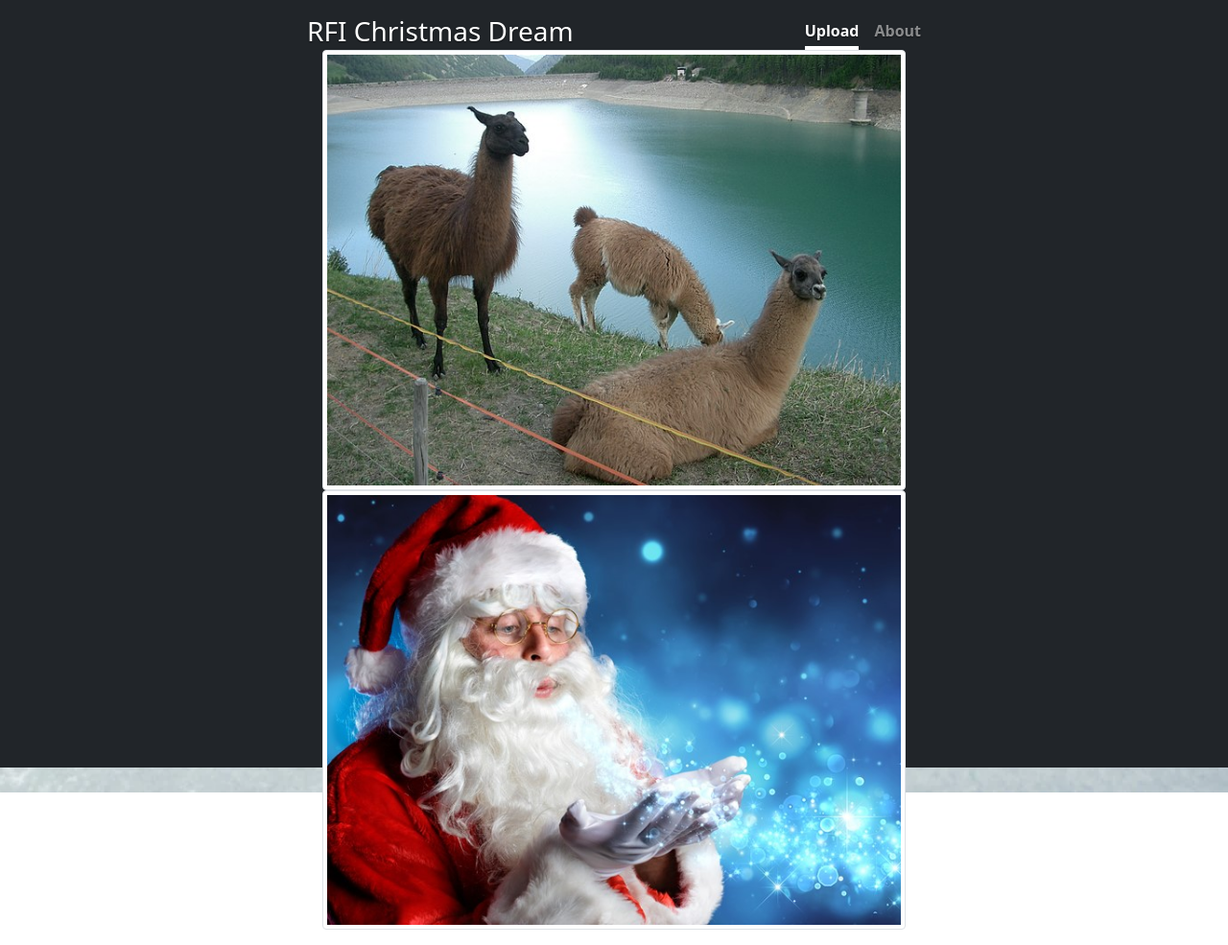
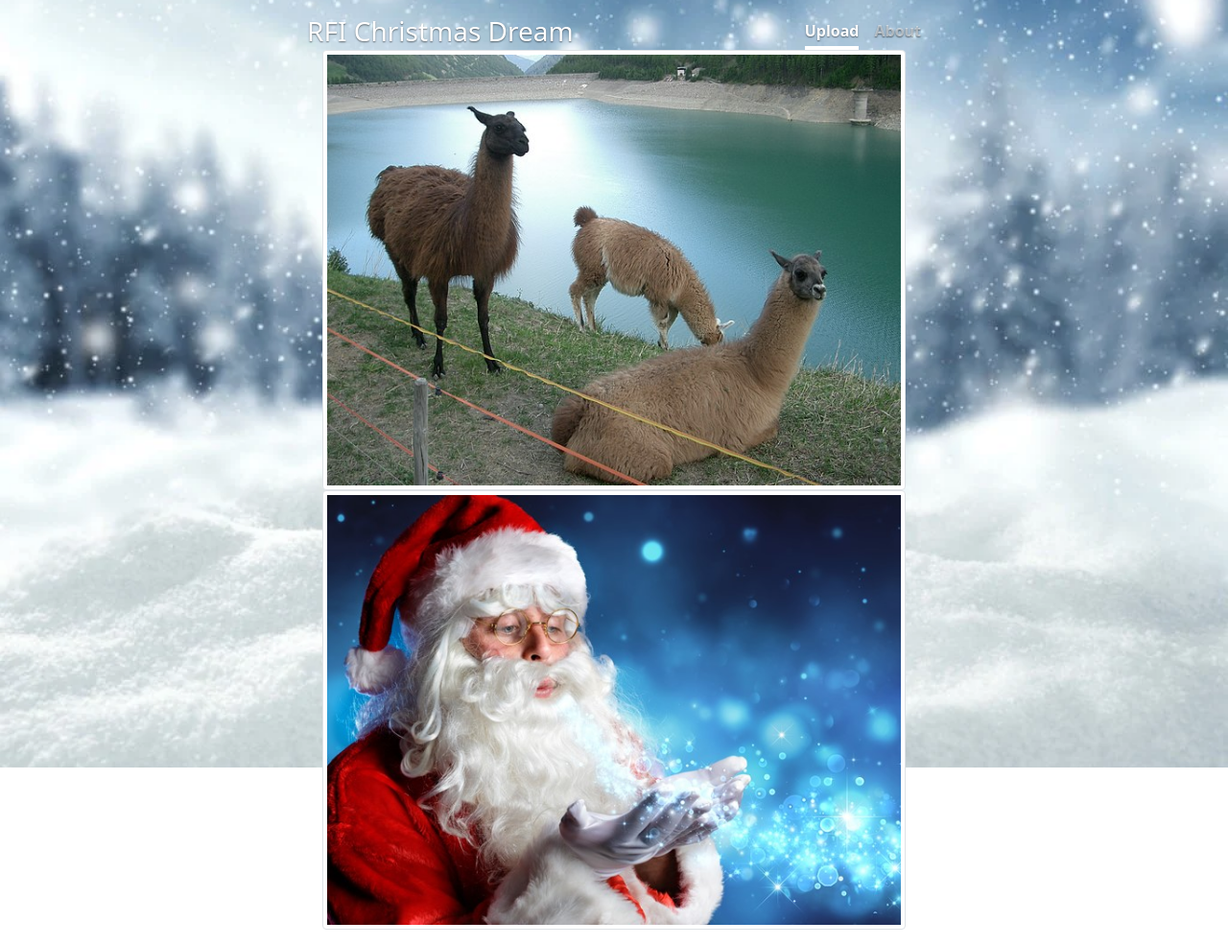
Before and after one commit to rosalindfranklininstitute/deepdreamchristmas, a Flask app: page / in a window 1280 px wide. Shown: the whole page at 96% size. Run offline with Flask 2, Linux system fonts and the light colour scheme; data that the repository does not hold is empty; some libraries are stand-ins or nearby versions.

Commit message:
Adjust css

```diff
--- a/static/style.css
+++ b/static/style.css
@@ -24,7 +24,7 @@ html, body, .fill {
     z-index: 10;
 }
 
-body {
+#root {
     background-image:    url(/static/snow.webp);
     background-size:     cover;
     background-repeat:   no-repeat;
```
